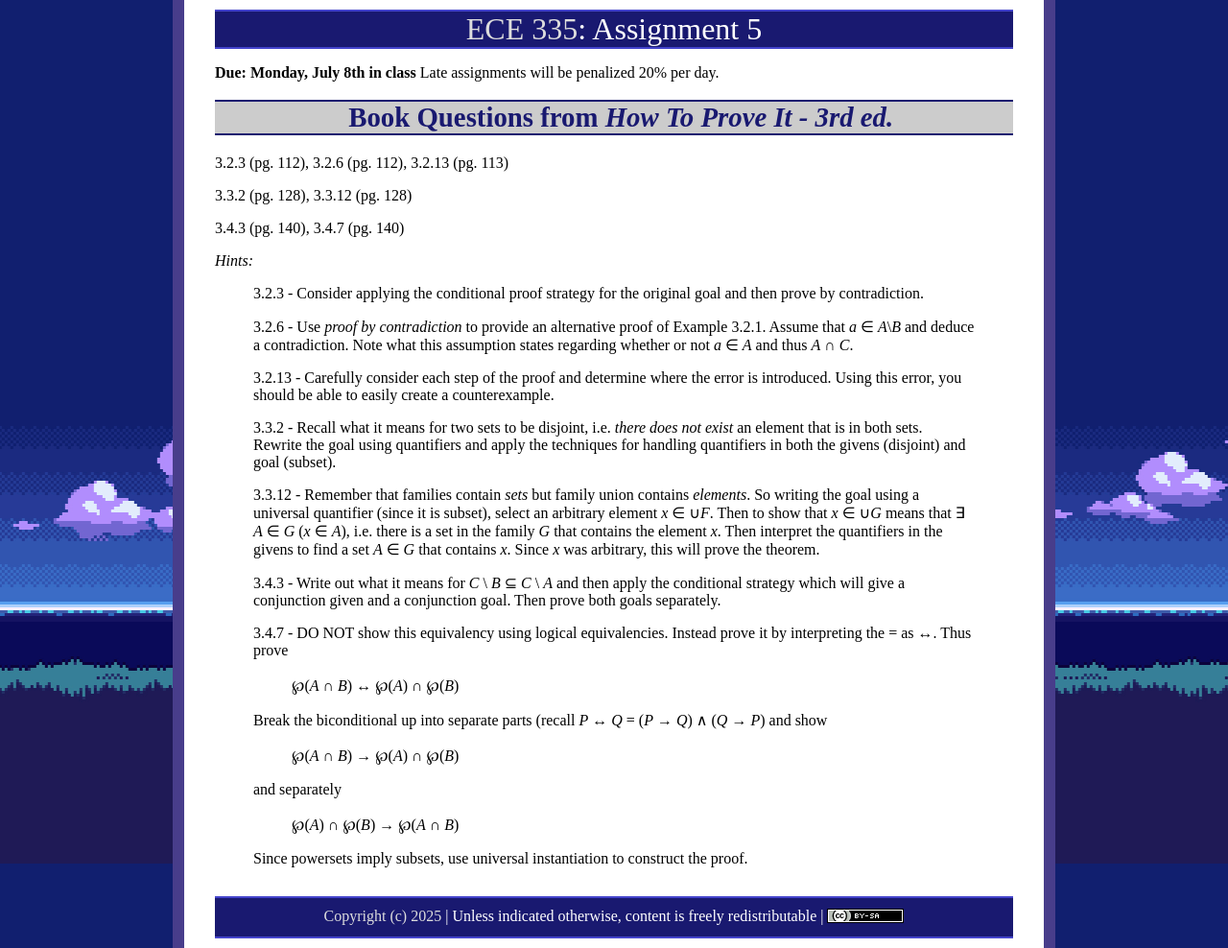
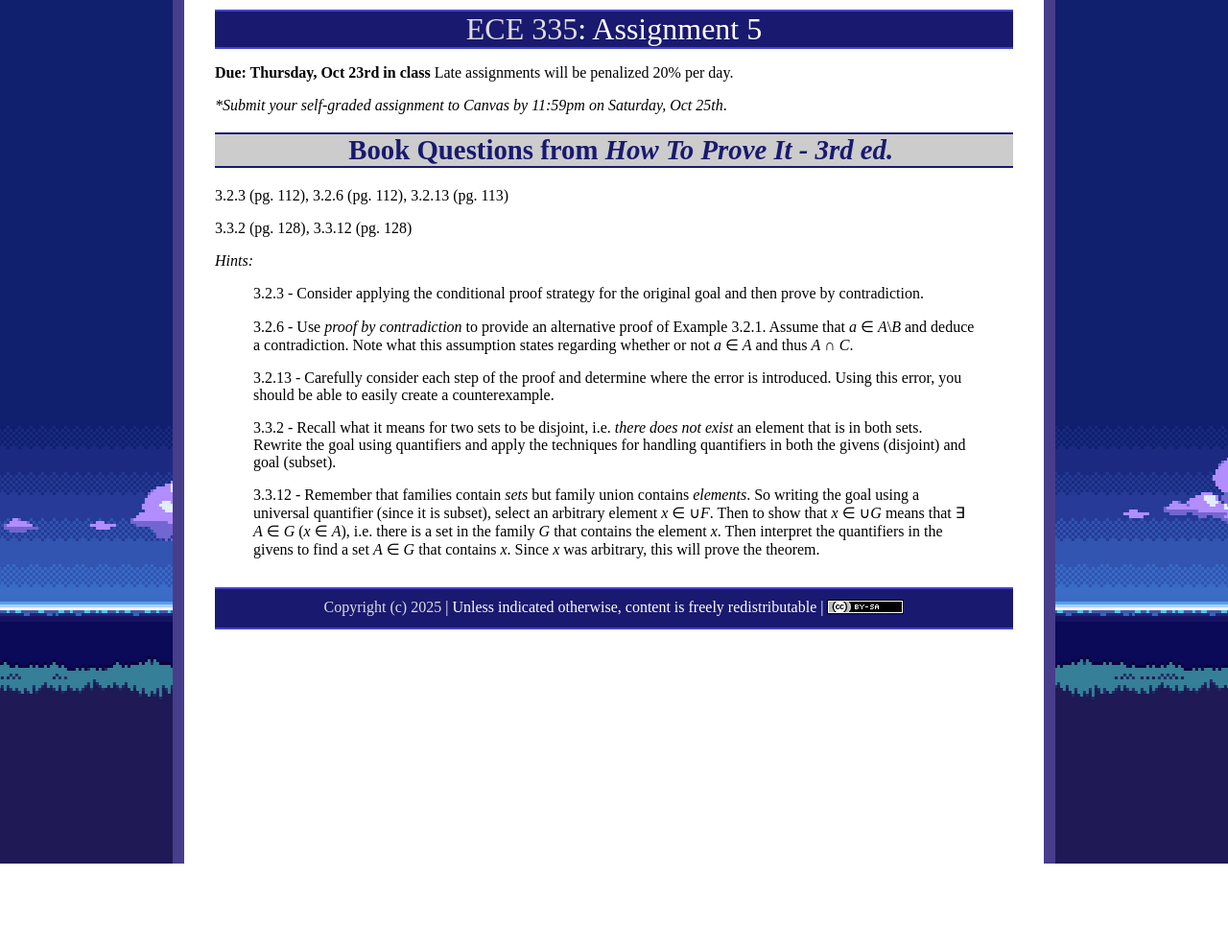
Before and after one commit to ycpcs/ece335-fall2025, a Jekyll site: the page built from assign/assign05.md, in a window 1280 px wide. Shown: the whole page at 96% size. Built offline with Jekyll 4.4.1, drawn with Linux system fonts in a browser that asks for light colours; after the commit the page ends 900 px from its top, so only the background shows below that.

Commit message:
add assign 5
add assign 5

```diff
--- a/assign/assign05.md
+++ b/assign/assign05.md
@@ -3,7 +3,9 @@ layout: default
 title: "Assignment 5"
 ---
 
-**Due: Monday, July 8th in class** Late assignments will be penalized 20% per day.
+**Due: Thursday, Oct 23rd in class** Late assignments will be penalized 20% per day.
+
+**Submit your self-graded assignment to Canvas by 11:59pm on Saturday, Oct 25th*.
 
 Book Questions from *How To Prove It - 3rd ed.*
 ===============================================
@@ -11,9 +13,6 @@ Book Questions from *How To Prove It - 3rd ed.*
 3.2.3 (pg. 112), 3.2.6 (pg. 112), 3.2.13 (pg. 113)
 
 3.3.2 (pg. 128), 3.3.12 (pg. 128)
-
-3.4.3 (pg. 140), 3.4.7 (pg. 140)
-
 
 *Hints:*
 
@@ -26,20 +25,3 @@ Book Questions from *How To Prove It - 3rd ed.*
 > 3.3.2 - Recall what it means for two sets to be disjoint, i.e. *there does not exist* an element that is in both sets. Rewrite the goal using quantifiers and apply the techniques for handling quantifiers in both the givens (disjoint) and goal (subset).
 >
 > 3.3.12 - Remember that families contain *sets* but family union contains *elements*. So writing the goal using a universal quantifier (since it is subset), select an arbitrary element *x* ∈ ∪*F*. Then to show that *x* ∈ ∪*G* means that ∃ *A* ∈ *G* (*x* ∈ *A*), i.e. there is a set in the family *G* that contains the element *x*. Then interpret the quantifiers in the givens to find a set *A* ∈ *G* that contains *x*. Since *x* was arbitrary, this will prove the theorem.
->
-> 3.4.3 - Write out what it means for *C* \\ *B* ⊆ *C* \\ *A* and then apply the conditional strategy which will give a conjunction given and a conjunction goal. Then prove both goals separately.
->
-> 3.4.7 - DO NOT show this equivalency using logical equivalencies. Instead prove it by
-> interpreting the = as ↔. Thus prove
->
-> > ℘(*A* ∩ *B*) ↔ ℘(*A*) ∩ ℘(*B*)
->
-> Break the biconditional up into separate parts (recall *P* ↔ *Q* = (*P* → *Q*) ∧ (*Q* → *P*) and show
->
-> > ℘(*A* ∩ *B*) → ℘(*A*) ∩ ℘(*B*)
->
-> and separately
->
-> > ℘(*A*) ∩ ℘(*B*) → ℘(*A* ∩ *B*)
->
-> Since powersets imply subsets, use universal instantiation to construct the proof.
```
Also changed, not shown: assign/assign06.md (+19 -0 lines), assign/index.md (+1 -1 lines), index.md (+2 -1 lines).
